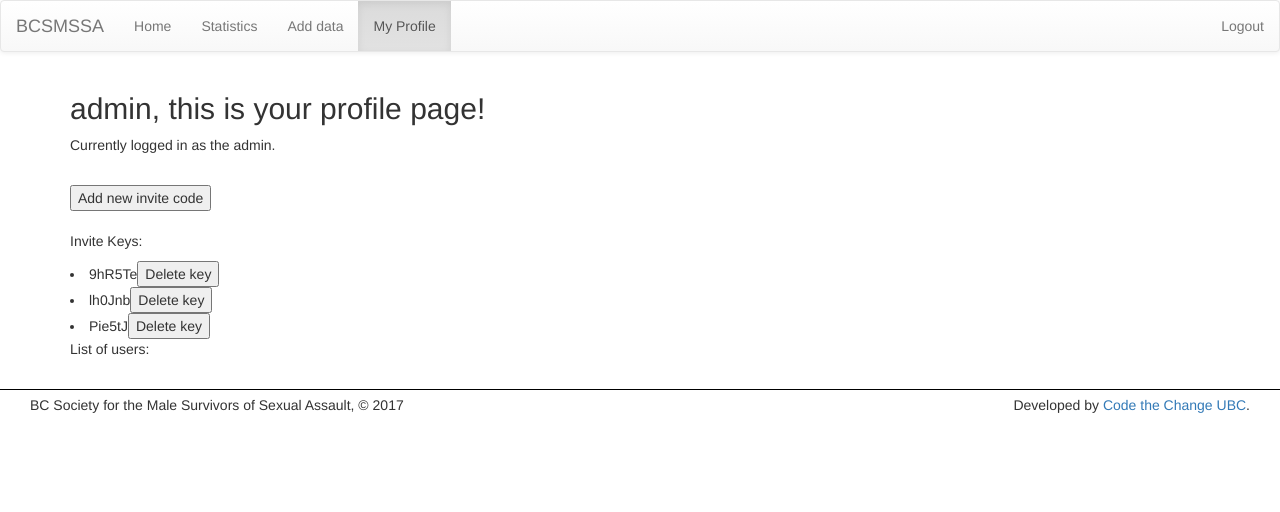
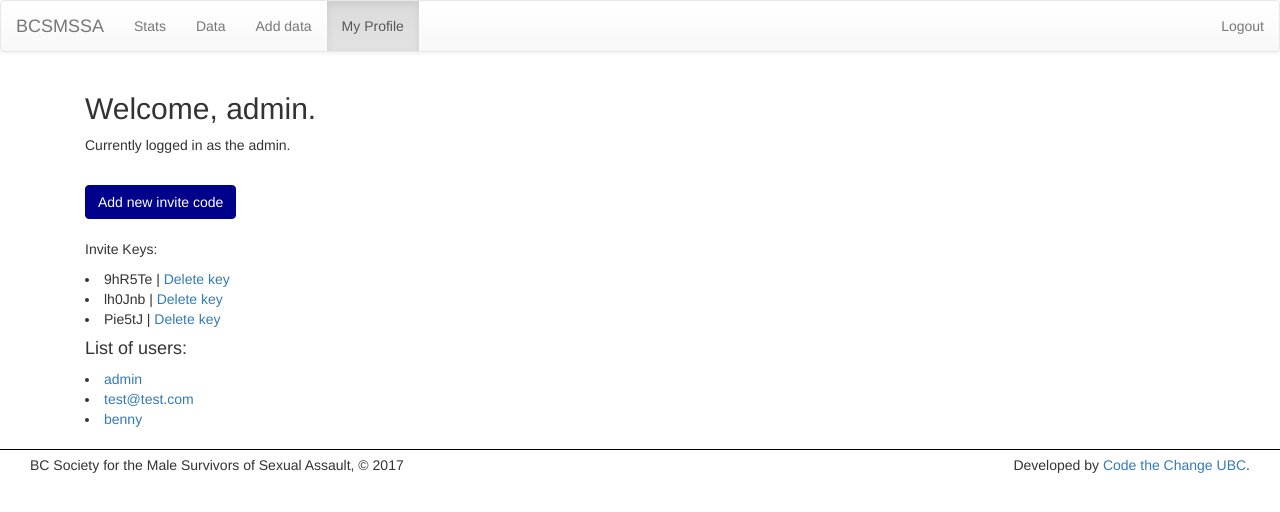
Before and after one commit to CodeTheChangeUBC/bcsmssa, a Django app: page /profile/ in a window 1280 px wide. Shown: the top 512 px of the page. Run offline with Django 3.2, Linux system fonts and the light colour scheme; a user stored in the database is signed in; data comes from the database, SQL or seed files in the repository; both versions use the stored data as it was after the commit; some libraries are stand-ins or nearby versions.

Commit message:
styling cleanup

```diff
--- a/bcsmssa/bcsmssa/settings.py
+++ b/bcsmssa/bcsmssa/settings.py
@@ -66,7 +66,7 @@ MESSAGE_TAGS = {
 
 ROOT_URLCONF = 'bcsmssa.urls'
 
-LOGIN_REDIRECT_URL = 'homepage'
+LOGIN_REDIRECT_URL = 'statistics'
 LOGIN_URL = 'login'
 
 TEMPLATES = [
--- a/bcsmssa/stats/static/stats/css/main.css
+++ b/bcsmssa/stats/static/stats/css/main.css
@@ -1,6 +1,32 @@
-/* ###################################
-		FOOTER STYLING
-#################################### */
+/* PROFILE PAGE STYLING */
+
+
+#addkeybtn {
+	background-color: darkblue;
+	color: white;
+	-o-transition:.5s;
+    -ms-transition:.5s;
+    -moz-transition:.5s;
+    -webkit-transition:.5s;
+    transition: .3s;
+    border: solid darkblue 1px;
+}
+#addkeybtn:hover {
+	background-color: white;
+	color: darkblue;
+	border: solid darkblue 1px;
+
+}
+
+/* DATA PAGE */
+div.data h3 {
+	text-align: center;
+	color: gray;
+	padding: 15px 0 30px 0;
+}
+
+
+/* FOOTER STYLING */
 
 
 body > footer > .container-fluid {
--- a/bcsmssa/stats/templates/stats/partials/header.html
+++ b/bcsmssa/stats/templates/stats/partials/header.html
@@ -7,8 +7,8 @@
         </div>
 
         <ul class="nav navbar-nav">
-            <li {% if request.resolver_match.url_name == 'homepage' %}class="active"{% endif %}><a href="/" >Home</a></li>
-            <li {% if request.resolver_match.url_name == 'statistics' %}class="active"{% endif %}><a href="/statistics">Statistics</a></li>
+            <li {% if request.resolver_match.url_name == 'statistics' %}class="active"{% endif %}><a href="/" >Stats</a></li>
+            <li {% if request.resolver_match.url_name == 'data' %}class="active"{% endif %}><a href="/data">Data</a></li>
             <li {% if request.resolver_match.url_name == 'form' %}class="active"{% endif %}><a href="/form" >Add data</a></li>
             <li {% if request.resolver_match.url_name == 'profile' %}class="active"{% endif %}><a href="/profile" >My Profile</a></li>
         </ul>
--- a/bcsmssa/stats/templates/stats/profile.html
+++ b/bcsmssa/stats/templates/stats/profile.html
@@ -1,34 +1,35 @@
 {% extends 'stats/base.html' %}
+{% load static %}
 
 {% block head %}
     <title>My Profile</title>
 {% endblock %}
 
 {% block body %}
-<h2>{{ user.username }}, this is your profile page!</h2>
+<div class='container profile-page'>
+    <h2>Welcome, {{ user.username }}.</h2>
 
         {% if user.is_superuser %}
             <p>Currently logged in as the admin.</p><br>
 
-        <button id="addkeybtn">Add new invite code</button>
+            <button id="addkeybtn" class='btn'>Add new invite code</button>
             <br><br>
             <p>Invite Keys:</p>
             <div id="keys"></div>
             {% for k in keys %}
                 <div class="{{ k.id }}_div">
                     <li>
-                    {{ k.id }}<button id="{{ k.id }}" class="del_btn">Delete key</button>
+                        {{ k.id }} | <a id="{{ k.id }}" class="del_btn">Delete key</a>
                     </li>
                 </div>
             {% endfor %}
         {% endif %}
 
-<p>List of users:</p>
+        <h4>List of users:</h4>
         {% for u in users %}
             <li><a href="/profile/{{ u.username }}">{{ u.username }}</a></li>
         {% endfor %}
-
-
+</div>
 {% endblock %}
 
 {% if user.is_superuser %}
--- a/bcsmssa/stats/urls.py
+++ b/bcsmssa/stats/urls.py
@@ -2,13 +2,14 @@ from django.conf.urls import url
 from . import views
 
 urlpatterns = [
-    url(r'^$', views.homepage, name='homepage'),
+    url(r'^$', views.statistics, name='statistics'),
+    url(r'^statistics/$', views.statistics, name='statistics'),
     url(r'^login/$', views.user_login, name='login'),
     url(r'^register/$', views.user_register, name='user_registration'),
     url(r'^profile/$', views.profile, name='profile'),
     url(r'profile/(?P<username>[a-zA-Z0-9@.]+)$', views.get_user_profile),
     url(r'client/(?P<client_number>[0-9]+)$', views.get_client_info),
-    url(r'^statistics/$', views.statistics, name='statistics'),
+    url(r'^data/$', views.data, name='data'),
     url(r'^form/?$', views.form, name='form'),
     url(r'^invite_key$', views.invite_key),
 ]
--- a/bcsmssa/stats/views.py
+++ b/bcsmssa/stats/views.py
@@ -16,35 +16,27 @@ from django.contrib import messages
 
 
 @login_required
-def homepage(request):
+def statistics(request):
     graphs = charts()
     stats = basic_stats()
-    return render(request, 'stats/homepage.html', {**graphs, **stats})
+    return render(request, 'stats/statistics.html', {**graphs, **stats})
 
 @login_required
-def statistics(request):
-    if request.method == 'POST':
-        post_text = request.POST.get('the_post')
-        response_data = {}
-        response_data['text'] = post_text
+def data(request):
+    # Load data for relevant tables
+    data = {}
+    data['clients']         = Client.objects.all()
+    data['client_fields']   = Client._meta.get_fields()[4:]
+    data['services']        = RequestedService.objects.all()
+    data['service_fields']  = RequestedService._meta.get_fields()[0:]
+    data['referrals']       = Referral.objects.all()
+    data['referral_fields'] = Referral._meta.get_fields()[0:]
+    data['abuses']          = Abuse.objects.all()
+    data['abuse_fields']    = Abuse._meta.get_fields()[2:]
+    data['situations']      = CurrentSituation.objects.all()
+    data['sitch_fields']    = CurrentSituation._meta.get_fields()[1:]
 
-        return render(request, 'stats/statistics.html', response_data);
-
-
-    else:
-        data = {}
-        data['clients']         = Client.objects.all()
-        data['client_fields']   = Client._meta.get_fields()[4:]
-        data['services']        = RequestedService.objects.all()
-        data['service_fields']  = RequestedService._meta.get_fields()[0:]
-        data['referrals']       = Referral.objects.all()
-        data['referral_fields'] = Referral._meta.get_fields()[0:]
-        data['abuses']          = Abuse.objects.all()
-        data['abuse_fields']    = Abuse._meta.get_fields()[2:]
-        data['situations']      = CurrentSituation.objects.all()
-        data['sitch_fields']    = CurrentSituation._meta.get_fields()[1:]
-
-        return render(request, 'stats/statistics.html', data)
+    return render(request, 'stats/data.html', data)
 
 @login_required
 def form(request):
@@ -79,14 +71,15 @@ def form(request):
 
 @login_required
 def profile(request):
-    # Send list of keys to front end if the request came from the admin
+    data = {}
+
+    # Send list of keys and users to front end if the request came from the admin
     if request.user.is_superuser:
         keys = InviteKey.objects.all()
-        data = {'keys':keys}
-        return render(request, 'stats/profile.html', data)
+        data['keys'] = keys
+        data['users'] = User.objects.all()
 
-    # Return regular page if not an admin request
-    return render(request, 'stats/profile.html', {})
+    return render(request, 'stats/profile.html', data)
 
 def get_user_profile(request, username):
     # If the requested profile is the currently logged in user then just
```
Also changed, not shown: bcsmssa/stats/templates/stats/data.html (added, +118 -0 lines), bcsmssa/stats/templates/stats/homepage.html (deleted, +0 -38 lines), bcsmssa/stats/templates/stats/register.html (+3 -8 lines), bcsmssa/stats/templates/stats/statistics.html (+27 -109 lines), bcsmssa/templates/registration/login.html (+8 -11 lines), bcsmssa/db.sqlite3. Lines whose indentation alone changed are shown as unchanged.
